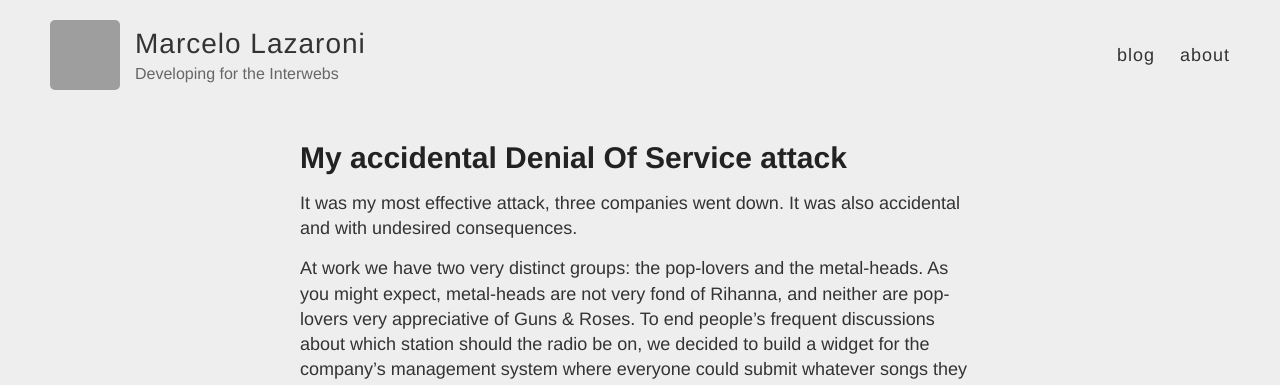
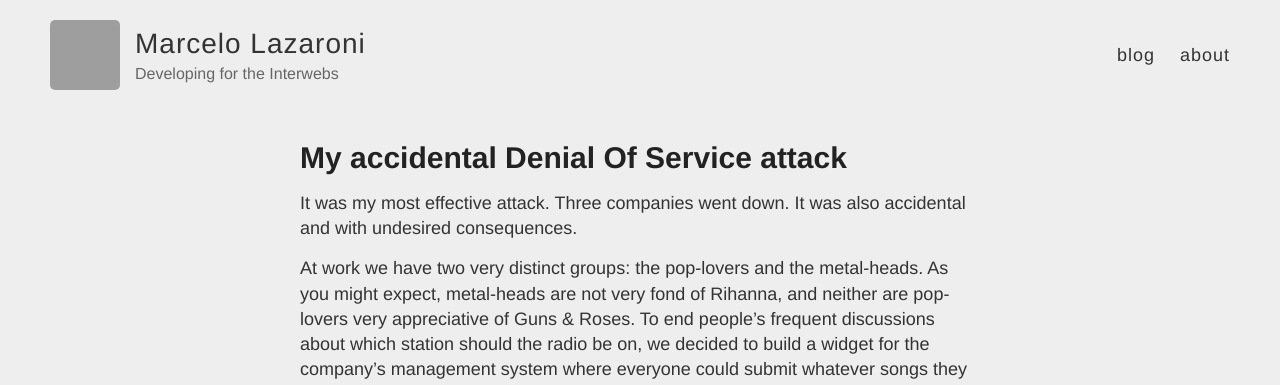
Before and after one commit to lazamar/lazamar.github.io, a Jekyll site: the page built from _posts/2016-09-24-accidental-dos.md, in a window 1280 px wide and 900 px high, cut to the strip 0-385 px from the top of the window. Built offline with Jekyll 4.4.1, drawn with Linux system fonts in a browser that asks for light colours; comment, search, counter and statistics services are not loaded; grey boxes are pictures that could not be loaded.

Commit message:
Use full stop instead of a comma

```diff
--- a/_posts/2016-09-24-accidental-dos.md
+++ b/_posts/2016-09-24-accidental-dos.md
@@ -3,7 +3,7 @@ layout: post
 title: My accidental Denial Of Service attack
 ---
 
-It was my most effective attack, three companies went down. It was also accidental and with undesired consequences.
+It was my most effective attack. Three companies went down. It was also accidental and with undesired consequences.
 
 At work we have two very distinct groups: the pop-lovers and the metal-heads. As you might expect, metal-heads are not very fond of Rihanna, and neither are pop-lovers very appreciative of Guns & Roses. To end people's frequent discussions about which station should the radio be on, we decided to build a widget for the company's management system where everyone could submit whatever songs they liked and they would be automatically arranged in turns and played from Spotify. Fair and easy.
 
```
